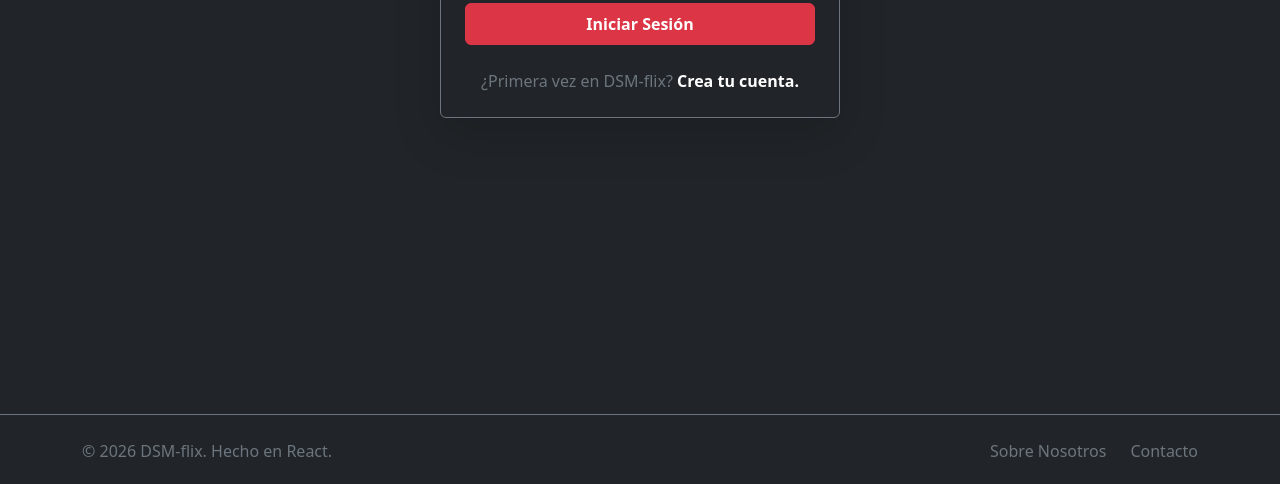
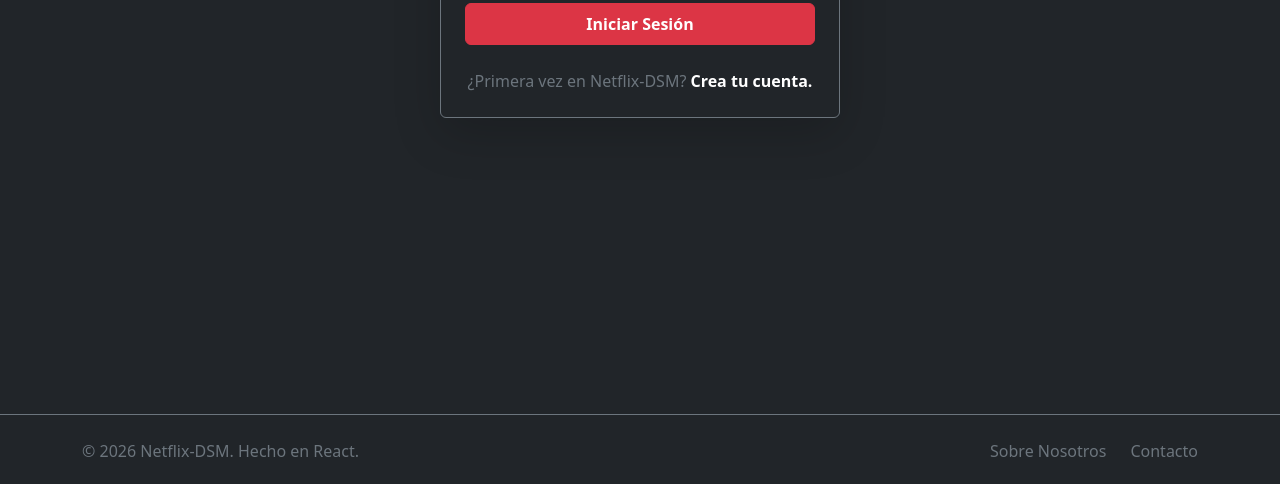
Before and after one commit to JanFPV/netflix-dsm, a React (Vite) app: page /login in a window 1280 px wide. Shown: the part 313-797 px from the top of the page. Built offline with nearby package versions, Linux system fonts and the light colour scheme; no server answers.

Commit message:
Unificar nomeclatura del servicio

```diff
--- a/index.html
+++ b/index.html
@@ -4,7 +4,7 @@
     <meta charset="UTF-8" />
     <link rel="icon" type="image/svg+xml" href="/logo.png" />
     <meta name="viewport" content="width=device-width, initial-scale=1.0" />
-    <title>netflix-dsm</title>
+    <title>Netflix-DSM</title>
   </head>
   <body>
     <div id="root"></div>
--- a/src/components/auth/LoginForm.tsx
+++ b/src/components/auth/LoginForm.tsx
@@ -76,7 +76,7 @@ function LoginForm() {
       </button>
       </form>
       <div className="text-center mt-4">
-        <span className="text-secondary">¿Primera vez en DSM-flix? </span>
+        <span className="text-secondary">¿Primera vez en Netflix-DSM? </span>
         <Link to="/register" className="text-white fw-bold text-decoration-none">
           Crea tu cuenta.
         </Link>
--- a/src/components/layout/Footer.tsx
+++ b/src/components/layout/Footer.tsx
@@ -8,7 +8,7 @@ function Footer() {
 
           <div className="col-md-6 text-center text-md-start mb-3 mb-md-0">
             <p className="mb-0">
-              &copy; {new Date().getFullYear()} DSM-flix. Hecho en React.
+              &copy; {new Date().getFullYear()} Netflix-DSM. Hecho en React.
             </p>
           </div>
 
--- a/src/components/layout/Header.tsx
+++ b/src/components/layout/Header.tsx
@@ -19,7 +19,7 @@ function Header() {
         <Link className="navbar-brand d-flex align-items-center" to="/">
           <img
             src="/logo.png"
-            alt="DSM-flix"
+            alt="Netflix-DSM"
             height="50"
             className="d-inline-block align-top"
           />
--- a/src/pages/ErrorPage.tsx
+++ b/src/pages/ErrorPage.tsx
@@ -9,7 +9,7 @@ function ErrorPage() {
         No encontramos la página que estás buscando. Hay mucho más para explorar en la página de inicio.
       </p>
       <Link to="/" className="btn btn-danger btn-lg fw-bold px-4 py-2">
-        Inicio de DSM-flix
+        Inicio de Netflix-DSM
       </Link>
     </div>
   );
```
Also changed, not shown: 2 other files (tests, documents, lock files or other folders).
